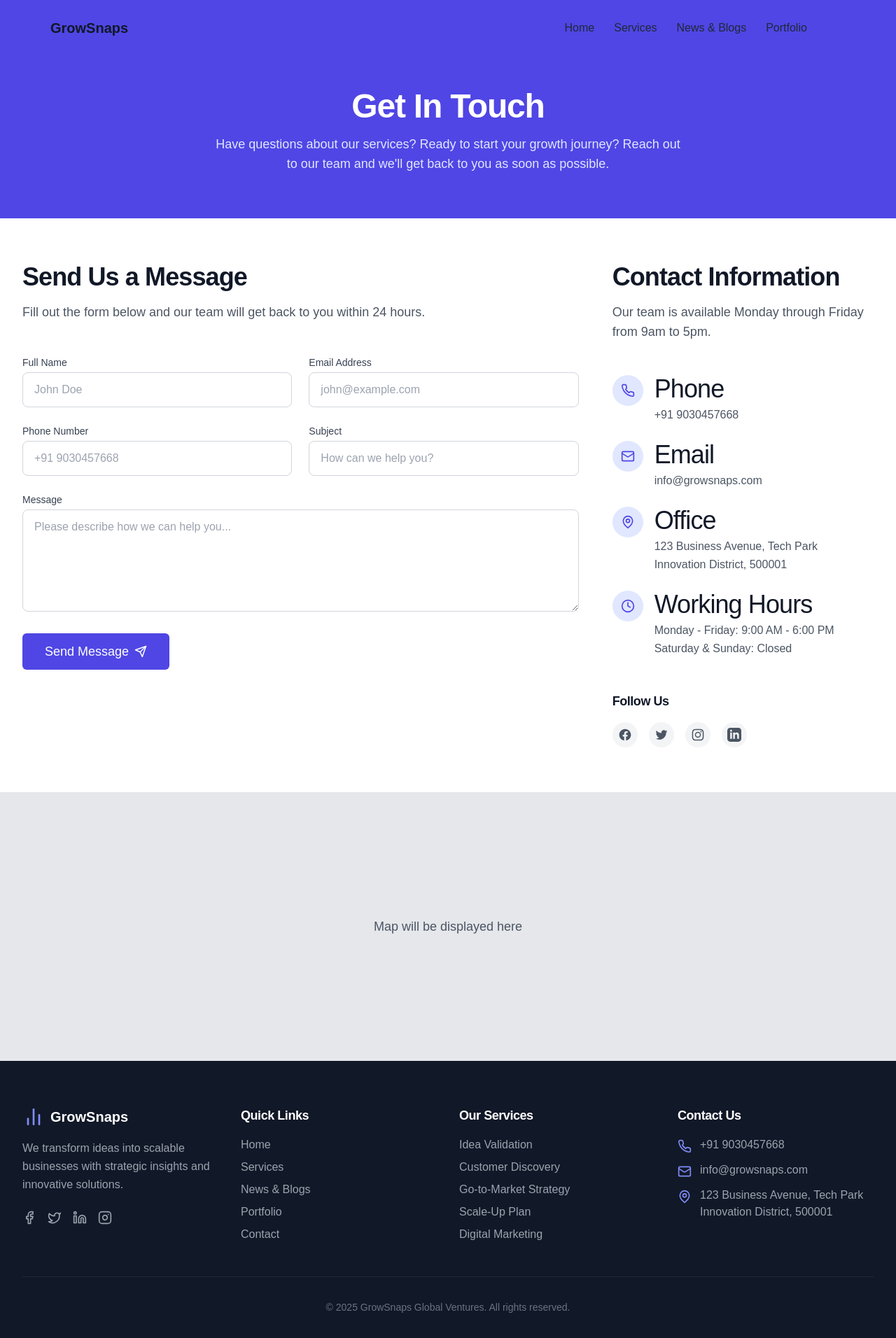
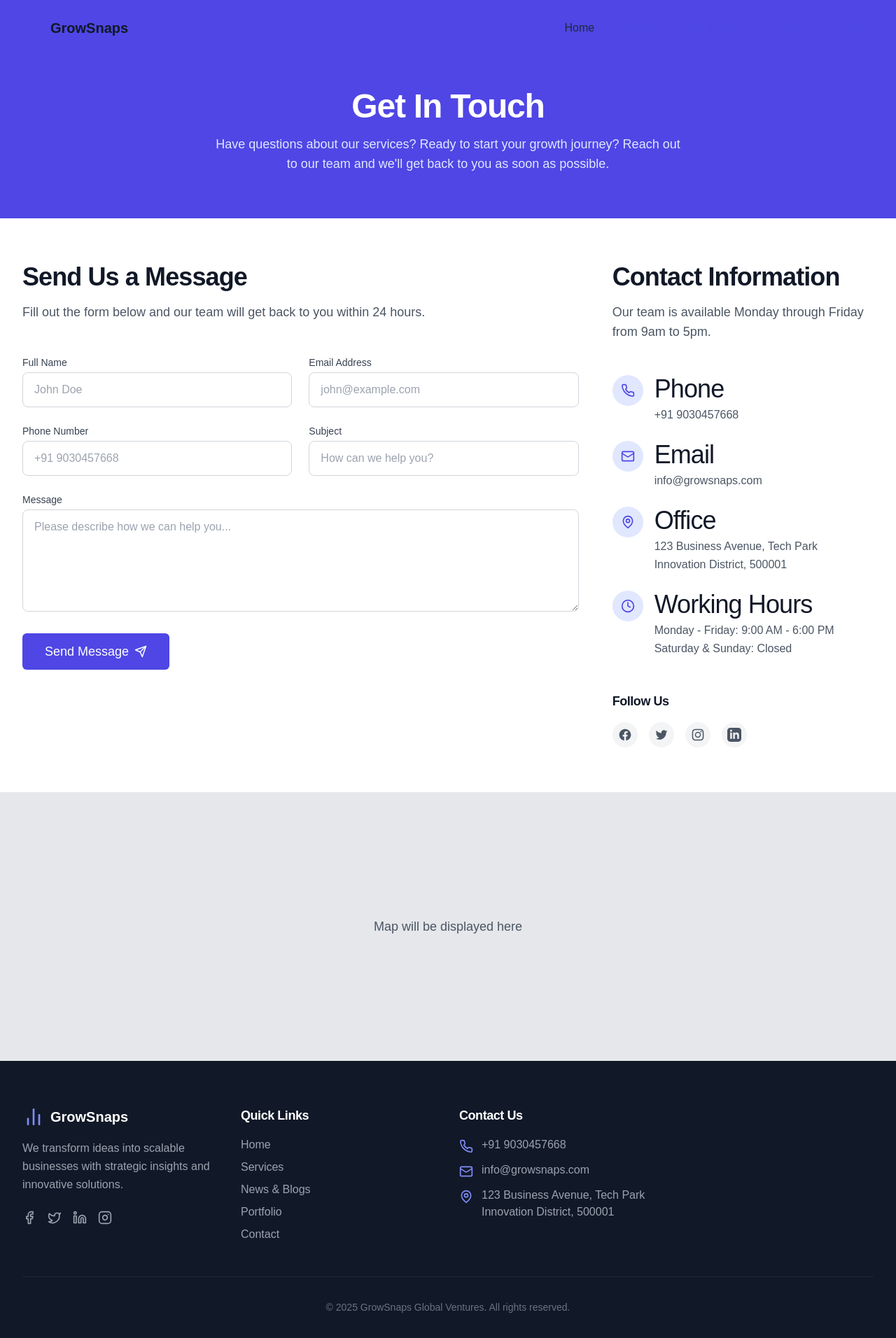
Before and after one commit to avinashkapudasi/GrowSnaps, a React (Vite) app: page /contact in a window 1280 px wide. Shown: the whole page at 70% size. Built offline with nearby package versions, Linux system fonts and the light colour scheme; a web font is replaced by a local one.

Commit message:
disabled remaining pages except the home

```diff
--- a/src/components/Footer.tsx
+++ b/src/components/Footer.tsx
@@ -37,24 +37,24 @@ const Footer = () => {
             <h3 className="text-lg font-semibold mb-4">Quick Links</h3>
             <ul className="space-y-2">
               <li><Link to="/" className="text-gray-400 hover:text-white transition-colors">Home</Link></li>
-              <li><Link to="/services" className="text-gray-400 hover:text-white transition-colors">Services</Link></li>
-              <li><Link to="/news" className="text-gray-400 hover:text-white transition-colors">News & Blogs</Link></li>
-              <li><Link to="/portfolio" className="text-gray-400 hover:text-white transition-colors">Portfolio</Link></li>
-              <li><Link to="/contact" className="text-gray-400 hover:text-white transition-colors">Contact</Link></li>
+              <li><Link to="#" className="text-gray-400 hover:text-white transition-colors">Services</Link></li>
+              <li><Link to="#" className="text-gray-400 hover:text-white transition-colors">News & Blogs</Link></li>
+              <li><Link to="#" className="text-gray-400 hover:text-white transition-colors">Portfolio</Link></li>
+              <li><Link to="#" className="text-gray-400 hover:text-white transition-colors">Contact</Link></li>
             </ul>
           </div>
 
-          {/* Services */}
+          {/* Services
           <div>
             <h3 className="text-lg font-semibold mb-4">Our Services</h3>
             <ul className="space-y-2">
-              <li><Link to="/services" className="text-gray-400 hover:text-white transition-colors">Idea Validation</Link></li>
-              <li><Link to="/services" className="text-gray-400 hover:text-white transition-colors">Customer Discovery</Link></li>
-              <li><Link to="/services" className="text-gray-400 hover:text-white transition-colors">Go-to-Market Strategy</Link></li>
-              <li><Link to="/services" className="text-gray-400 hover:text-white transition-colors">Scale-Up Plan</Link></li>
-              <li><Link to="/services" className="text-gray-400 hover:text-white transition-colors">Digital Marketing</Link></li>
+              <li><Link to="#" className="text-gray-400 hover:text-white transition-colors">Idea Validation</Link></li>
+              <li><Link to="#" className="text-gray-400 hover:text-white transition-colors">Customer Discovery</Link></li>
+              <li><Link to="#" className="text-gray-400 hover:text-white transition-colors">Go-to-Market Strategy</Link></li>
+              <li><Link to="#" className="text-gray-400 hover:text-white transition-colors">Scale-Up Plan</Link></li>
+              <li><Link to="#" className="text-gray-400 hover:text-white transition-colors">Digital Marketing</Link></li>
             </ul>
-          </div>
+          </div> */}
 
           {/* Contact */}
           <div>
--- a/src/components/Hero.tsx
+++ b/src/components/Hero.tsx
@@ -20,9 +20,9 @@ const Hero: React.FC<HeroProps> = ({
   subtitle,
   imageSrc = 'https://images.pexels.com/photos/3183183/pexels-photo-3183183.jpeg?auto=compress&cs=tinysrgb&w=1600',
   primaryButtonText = 'Get in Touch',
-  primaryButtonLink = '/contact',
+  primaryButtonLink = '#',
   secondaryButtonText = 'Learn More',
-  secondaryButtonLink = '/services',
+  secondaryButtonLink = '#',
   overlay = true,
 }) => {
   return (
--- a/src/components/Navbar.tsx
+++ b/src/components/Navbar.tsx
@@ -1,4 +1,4 @@
-import React, { useState, useEffect } from 'react';
+import  { useState, useEffect } from 'react';
 import { Link, NavLink, useLocation } from 'react-router-dom';
 import { Menu, X, BarChart2 } from 'lucide-react';
 import { motion, AnimatePresence } from 'framer-motion';
@@ -27,10 +27,10 @@ const Navbar = () => {
 
   const navLinks = [
     { name: 'Home', path: '/' },
-    { name: 'Services', path: '/services' },
-    { name: 'News & Blogs', path: '/news' },
-    { name: 'Portfolio', path: '/portfolio' },
-    { name: 'Contact', path: '/contact' }
+    { name: 'Services', path: '#' },
+    { name: 'News & Blogs', path: '#' },
+    { name: 'Portfolio', path: '#' },
+    { name: 'Contact', path: '#' }
   ];
 
   return (
--- a/src/pages/HomePage.tsx
+++ b/src/pages/HomePage.tsx
@@ -59,7 +59,7 @@ const HomePage: React.FC = () => {
               <p className="text-gray-600 mb-8 leading-relaxed">
                 Our expertise spans across customer discovery, hypothesis validation, product-market fit, go-to-market strategies, pricing optimization, digital marketing, and more. Whether you're launching a new venture or looking to scale efficiently, our tailored strategies help you navigate every stage of your business journey.
               </p>
-              <Link to="/services">
+              <Link to="#">
                 <Button
                   variant="primary"
                   size="md"
@@ -110,7 +110,7 @@ const HomePage: React.FC = () => {
           </div>
 
           <div className="mt-12 text-center">
-            <Link to="/services">
+            <Link to="#">
               <Button variant="outline">
                 View All Services
               </Button>
@@ -147,7 +147,7 @@ const HomePage: React.FC = () => {
               transition={{ duration: 0.5, delay: 0.2 }}
               viewport={{ once: true }}
             >
-              <Link to="/contact">
+              <Link to="#">
                 <Button
                   variant="outline"
                   size="lg"
```
